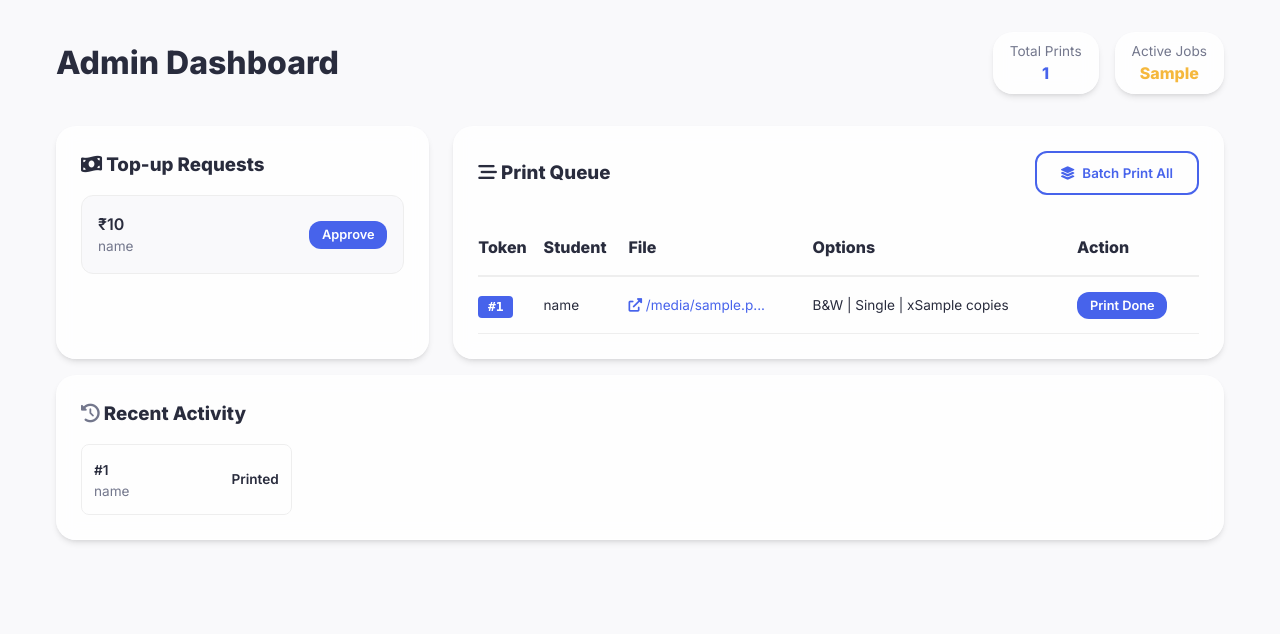
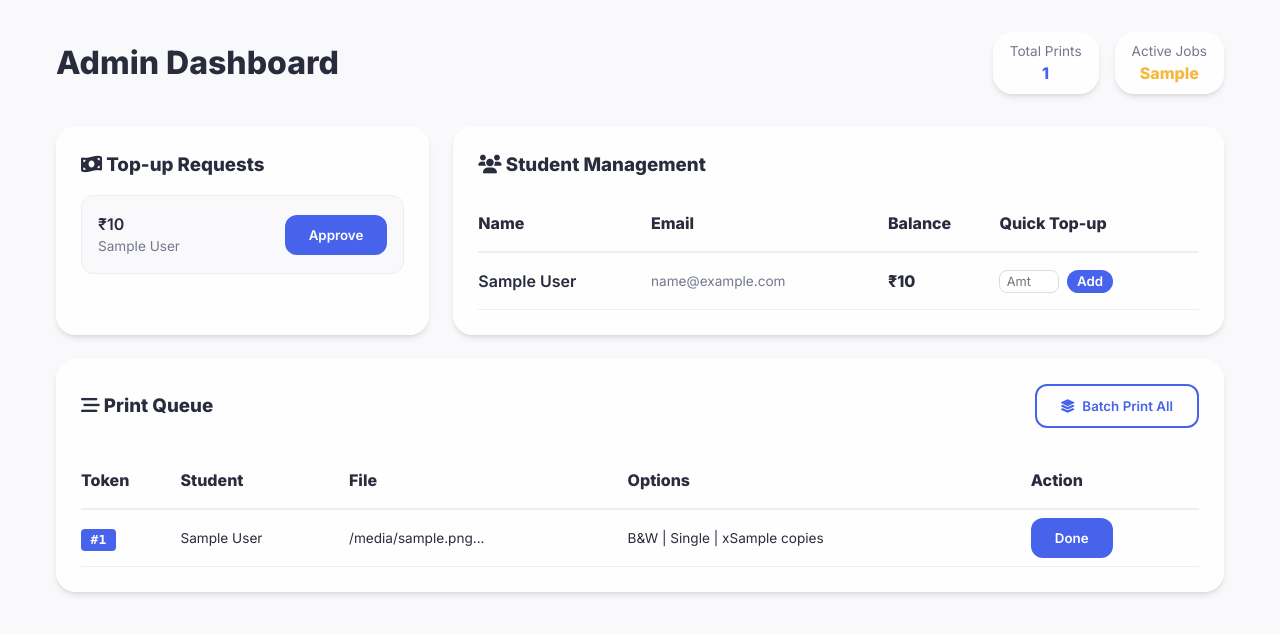
Before and after one commit to theaashaychahande/Printo, a Flask app: template templates/admin/dashboard.html in a window 1280 px wide. Shown: the part 96-730 px from the top of the page. Run offline with Flask 3, Linux system fonts and the light colour scheme; the template is opened without the code that fills it: most values are stand-ins (such as "Sample title", 1, 10 or a date in 2020).

Commit message:
first package pushed

```diff
--- a/app.py
+++ b/app.py
@@ -3,8 +3,11 @@ import secrets
 from flask import Flask, render_template, request, redirect, url_for, flash, jsonify, session
 from flask_login import LoginManager, UserMixin, login_user, logout_user, login_required, current_user
 from werkzeug.utils import secure_filename
+from werkzeug.security import generate_password_hash, check_password_hash
 from supabase import create_client, Client
 from datetime import datetime
+import re
+import uuid
 
 from dotenv import load_dotenv
 
@@ -27,10 +30,11 @@ if not os.path.exists(app.config['UPLOAD_FOLDER']):
 
 # Flask-Login User Model
 class User(UserMixin):
-    def __init__(self, id, email, role):
+    def __init__(self, id, email, role, full_name=None):
         self.id = str(id)
         self.email = email
         self.role = role
+        self.full_name = full_name
 
 login_manager = LoginManager()
 login_manager.login_view = 'login'
@@ -38,15 +42,29 @@ login_manager.init_app(app)
 
 @login_manager.user_loader
 def load_user(user_id):
-    # Retrieve user from profiles table in Supabase
     try:
         response = supabase.table('profiles').select('*').eq('id', user_id).execute()
         if response.data:
             user_data = response.data[0]
-            return User(user_data['id'], user_data['email'], user_data['role'])
+            return User(user_data['id'], user_data['email'], user_data['role'], user_data.get('full_name'))
     except Exception as e:
         print(f"Error loading user: {e}")
     return None
+
+def validate_password(password):
+    """
+    Password requirements:
+    - 8+ characters
+    - One upper case character
+    - One special character
+    """
+    if len(password) < 8:
+        return False, "Password must be at least 8 characters long."
+    if not re.search(r'[A-Z]', password):
+        return False, "Password must contain at least one uppercase letter."
+    if not re.search(r'[!@#$%^&*(),.?":{}|<>]', password):
+        return False, "Password must contain at least one special character."
+    return True, ""
 
 # --- Routes ---
 
@@ -64,52 +82,84 @@ def login():
         email = request.form.get('email', '').strip()
         password = request.form.get('password')
 
-        # Testing Backdoor Bypass
-        test_accounts = {
-            os.getenv('TEST_ADMIN_EMAIL'): os.getenv('TEST_ADMIN_PASSWORD'),
-            os.getenv('TEST_STUDENT_EMAIL'): os.getenv('TEST_STUDENT_PASSWORD')
-        }
+        # Check against profiles (college_email or personal_email or email for legacy/admin)
+        try:
+            # Query profiles for any matching email field
+            query = supabase.table('profiles').select('*')
+            profile_res = query.or_(f"email.eq.{email},college_email.eq.{email},personal_email.eq.{email}").execute()
 
-        if email in test_accounts and password == test_accounts[email]:
-            try:
-                # Directly fetch profile from Supabase
-                profile_res = supabase.table('profiles').select('*').eq('email', email).execute()
-                if profile_res.data:
-                    user_data = profile_res.data[0]
-                    user = User(user_data['id'], user_data['email'], user_data['role'])
+            if profile_res.data:
+                user_data = profile_res.data[0]
+                stored_hash = user_data.get('password_hash')
+
+                # Special bypass for admin account
+                test_accounts = {
+                    os.getenv('TEST_ADMIN_EMAIL'): os.getenv('TEST_ADMIN_PASSWORD')
+                }
+
+                if email in test_accounts and password == test_accounts[email]:
+                    user = User(user_data['id'], user_data['email'], user_data['role'], user_data.get('full_name'))
                     login_user(user)
                     flash(f'Login Successful (Bypass - {user_data["role"]})', 'success')
                     return redirect(url_for('index'))
+
+                # Verify custom password
+                if stored_hash and check_password_hash(stored_hash, password):
+                    user = User(user_data['id'], user_data['email'], user_data['role'], user_data.get('full_name'))
+                    login_user(user)
+                    flash('Login Successful', 'success')
+                    return redirect(url_for('index'))
                 else:
-                    flash('Test account profile not found in Supabase!', 'error')
-            except Exception as e:
-                flash(f'Bypass failed: {str(e)}', 'error')
-            return redirect(url_for('login'))
-
-        # Standard OTP Flow
-        try:
-            res = supabase.auth.sign_in_with_otp({"email": email})
-            session['auth_email'] = email
-            flash('OTP sent to your email! Please check and verify.', 'success')
-            return redirect(url_for('verify_otp'))
+                    flash('Invalid password!', 'error')
+            else:
+                flash('Account not found!', 'error')
         except Exception as e:
-            flash(f'Error sending OTP: {str(e)}', 'error')
+            flash(f'Login failed: {str(e)}', 'error')
 
     return render_template('login.html')
 
 @app.route('/register', methods=['GET', 'POST'])
 def register():
-    # Registration is now the same as login with Supabase OTP
-    # But we can keep it for UI if desired
     if request.method == 'POST':
-        email = request.form.get('email')
+        full_name = request.form.get('full_name')
+        college_email = request.form.get('college_email')
+        personal_email = request.form.get('personal_email')
+        password = request.form.get('password')
+
+        # Validate password
+        is_valid, msg = validate_password(password)
+        if not is_valid:
+            flash(msg, 'error')
+            return redirect(url_for('register'))
+
         try:
-            res = supabase.auth.sign_in_with_otp({"email": email})
-            session['auth_email'] = email
-            flash('OTP sent! Verify to create your account.', 'success')
-            return redirect(url_for('verify_otp'))
+            # Check if user already exists
+            existing = supabase.table('profiles').select('id').or_(f"college_email.eq.{college_email},personal_email.eq.{personal_email}").execute()
+            if existing.data:
+                flash('Email already registered!', 'error')
+                return redirect(url_for('register'))
+
+            # Create user profile
+            user_id = str(uuid.uuid4())
+            profile_data = {
+                "id": user_id,
+                "email": college_email,
+                "full_name": full_name,
+                "college_email": college_email,
+                "personal_email": personal_email,
+                "password_hash": generate_password_hash(password),
+                "role": "student"
+            }
+
+            supabase.table('profiles').insert(profile_data).execute()
+            # Initialize wallet
+            supabase.table('wallets').insert({"user_id": user_id, "balance": 0.0}).execute()
+
+            flash('Registration successful! Please login.', 'success')
+            return redirect(url_for('login'))
         except Exception as e:
-            flash(f'Error: {str(e)}', 'error')
+            app.logger.error(f"Registration Error: {str(e)}")
+            flash(f'Registration failed: {str(e)}', 'error')
 
     return render_template('register.html')
 
@@ -166,7 +216,13 @@ def student_dashboard():
     for job in jobs:
         job['created_at'] = datetime.fromisoformat(job['created_at'].replace('Z', '+00:00'))
 
-    return render_template('student/dashboard.html', balance=balance, jobs=jobs)
+    # Get top-up history
+    history_res = supabase.table('topup_requests').select('*').eq('user_id', current_user.id).order('created_at', desc=True).execute()
+    topup_history = history_res.data
+    for req in topup_history:
+        req['created_at'] = datetime.fromisoformat(req['created_at'].replace('Z', '+00:00'))
+
+    return render_template('student/dashboard.html', balance=balance, jobs=jobs, topup_history=topup_history)
 
 @app.route('/student/topup', methods=['GET', 'POST'])
 @login_required
@@ -248,24 +304,81 @@ def admin_dashboard():
     if current_user.role != 'admin':
         return redirect(url_for('student_dashboard'))
 
-    pending_jobs = supabase.table('print_jobs').select('*, profiles(email)').eq('status', 'queued').order('created_at').execute().data
-    recent_jobs = supabase.table('print_jobs').select('*, profiles(email)').neq('status', 'queued').order('created_at', desc=True).limit(10).execute().data
+    try:
+        # Simplify queries to debug "Searched for a foreign key relationship" issues
+        pending_jobs = supabase.table('print_jobs').select('*').eq('status', 'queued').order('created_at').execute().data
+        recent_jobs = supabase.table('print_jobs').select('*').neq('status', 'queued').order('created_at', desc=True).limit(10).execute().data
 
-    for job in pending_jobs + recent_jobs:
-        job['created_at'] = datetime.fromisoformat(job['created_at'].replace('Z', '+00:00'))
+        # Manually attach emails to avoid JOIN issues if relationships are missing in Postgrest cache
+        for job in pending_jobs + recent_jobs:
+            job['created_at'] = datetime.fromisoformat(job['created_at'].replace('Z', '+00:00'))
+            prof = supabase.table('profiles').select('email, full_name').eq('id', job['user_id']).execute()
+            if prof.data:
+                job['profiles'] = prof.data[0]
+            else:
+                job['profiles'] = {'email': 'Unknown', 'full_name': 'Unknown'}
 
-    topup_requests = supabase.table('topup_requests').select('*, profiles(email)').eq('status', 'pending').execute().data
+        topup_requests = supabase.table('topup_requests').select('*').eq('status', 'pending').execute().data
+        for req in topup_requests:
+            prof = supabase.table('profiles').select('email, full_name').eq('id', req['user_id']).execute()
+            if prof.data:
+                req['profiles'] = prof.data[0]
+            else:
+                req['profiles'] = {'email': 'Unknown', 'full_name': 'Unknown'}
 
-    # Simple count approximations
-    total_prints = supabase.table('print_jobs').select('id', count='exact').execute().count
-    active_tokens = len(pending_jobs)
+        # Get all students and manually attach wallets
+        students_res = supabase.table('profiles').select('*').eq('role', 'student').execute()
+        students = students_res.data
+        for student in students:
+            wallet_res = supabase.table('wallets').select('balance').eq('user_id', student['id']).execute()
+            student['wallets'] = wallet_res.data if wallet_res.data else []
 
-    return render_template('admin/dashboard.html',
-                           pending_jobs=pending_jobs,
-                           recent_jobs=recent_jobs,
-                           topup_requests=topup_requests,
-                           total_prints=total_prints,
-                           active_tokens=active_tokens)
+        total_prints = supabase.table('print_jobs').select('id', count='exact').execute().count
+        active_tokens = len(pending_jobs)
+
+        return render_template('admin/dashboard.html',
+                               pending_jobs=pending_jobs,
+                               recent_jobs=recent_jobs,
+                               topup_requests=topup_requests,
+                               students=students,
+                               total_prints=total_prints,
+                               active_tokens=active_tokens)
+    except Exception as e:
+        app.logger.error(f"Admin Dashboard Error: {str(e)}")
+        flash(f'Dashboard Error: {str(e)}', 'error')
+        return redirect(url_for('index'))
+
+@app.route('/admin/quick_topup', methods=['POST'])
+@login_required
+def quick_topup():
+    if current_user.role != 'admin':
+        return jsonify({'error': 'Unauthorized'}), 403
+
+    user_id = request.form.get('user_id')
+    amount = float(request.form.get('amount', 0))
+
+    try:
+        # 1. Record the top-up in history as approved
+        supabase.table('topup_requests').insert({
+            "user_id": user_id,
+            "amount": amount,
+            "status": "approved"
+        }).execute()
+
+        # 2. Get current balance and update
+        wallet_res = supabase.table('wallets').select('balance').eq('user_id', user_id).execute()
+        if wallet_res.data:
+            current_balance = float(wallet_res.data[0]['balance'])
+            new_balance = current_balance + amount
+            supabase.table('wallets').update({"balance": new_balance}).eq('user_id', user_id).execute()
+            flash(f'Successfully added ₹{amount} to wallet.', 'success')
+        else:
+            flash('Wallet not found for this user.', 'error')
+    except Exception as e:
+        app.logger.error(f"Top-up failed: {str(e)}")
+        flash(f'Top-up failed: {str(e)}', 'error')
+
+    return redirect(url_for('admin_dashboard'))
 
 @app.route('/admin/approve_topup/<int:request_id>', methods=['POST'])
 @login_required
--- a/templates/admin/dashboard.html
+++ b/templates/admin/dashboard.html
@@ -19,7 +19,7 @@
     </div>
 
     <div class="admin-grid">
-        <!-- Top-up Requests -->
+        <!-- Top-up Requests (Existing Flow) -->
         <div class="card glass" style="grid-column: span 1;">
             <h3 class="mb-4"><i class="fas fa-money-bill-wave text-success"></i> Top-up Requests</h3>
             {% if topup_requests %}
@@ -29,13 +29,11 @@
                     style="display: flex; justify-content: space-between; align-items: center; padding: 1rem; border: 1px solid #eee; border-radius: var(--radius-md); background: var(--bg);">
                     <div>
                         <p style="font-weight: 600;">₹{{ req['amount'] }}</p>
-                        <p class="text-sm text-light">{{ req['profiles']['email'].split('@')[0] }}</p>
+                        <p class="text-sm text-light">{{ req['profiles']['full_name'] or
+                            req['profiles']['email'].split('@')[0] }}</p>
                     </div>
                     <form action="{{ url_for('approve_topup', request_id=req['id']) }}" method="POST">
-                        <button type="submit" class="btn btn-primary btn-sm"
-                            style="padding: 0.4rem 0.8rem; font-size: 0.8rem;">
-                            Approve
-                        </button>
+                        <button type="submit" class="btn btn-primary btn-sm">Approve</button>
                     </form>
                 </div>
                 {% endfor %}
@@ -45,8 +43,49 @@
             {% endif %}
         </div>
 
+        <!-- Student Management (New Quick Top-up) -->
+        <div class="card glass" style="grid-column: span 2;">
+            <h3 class="mb-4"><i class="fas fa-users text-primary"></i> Student Management</h3>
+            {% if students %}
+            <div style="overflow-x: auto;">
+                <table style="width: 100%; border-collapse: collapse;">
+                    <thead>
+                        <tr style="text-align: left; border-bottom: 2px solid #eee;">
+                            <th style="padding: 1rem 0;">Name</th>
+                            <th>Email</th>
+                            <th>Balance</th>
+                            <th>Quick Top-up</th>
+                        </tr>
+                    </thead>
+                    <tbody>
+                        {% for student in students %}
+                        <tr style="border-bottom: 1px solid #eee;">
+                            <td style="padding: 1rem 0; font-weight: 600;">{{ student['full_name'] or 'N/A' }}</td>
+                            <td class="text-sm text-light">{{ student['email'] }}</td>
+                            <td style="font-weight: 700;">₹{{ student['wallets'][0]['balance'] if student['wallets']
+                                else '0.00' }}</td>
+                            <td>
+                                <form action="{{ url_for('quick_topup') }}" method="POST"
+                                    style="display: flex; gap: 0.5rem;">
+                                    <input type="hidden" name="user_id" value="{{ student['id'] }}">
+                                    <input type="number" name="amount" placeholder="Amt" step="1" min="1" required
+                                        style="width: 60px; padding: 0.2rem 0.4rem; font-size: 0.8rem;">
+                                    <button type="submit" class="btn btn-primary btn-sm"
+                                        style="padding: 0.2rem 0.6rem;">Add</button>
+                                </form>
+                            </td>
+                        </tr>
+                        {% endfor %}
+                    </tbody>
+                </table>
+            </div>
+            {% else %}
+            <p class="text-center text-light py-4">No students registered yet.</p>
+            {% endif %}
+        </div>
+
         <!-- Print Queue -->
-        <div class="card glass" style="grid-column: span 2;">
+        <div class="card glass" style="grid-column: span 3;">
             <div style="display: flex; justify-content: space-between; align-items: center; margin-bottom: 1.5rem;">
                 <h3><i class="fas fa-stream text-primary"></i> Print Queue</h3>
                 {% if pending_jobs %}
@@ -79,13 +118,9 @@
                                     #{{ job['token_number'] }}
                                 </span>
                             </td>
-                            <td class="text-sm">{{ job['profiles']['email'].split('@')[0] }}</td>
-                            <td class="text-sm">
-                                <a href="{{ url_for('static', filename='../' + job['file_path']) }}" target="_blank"
-                                    style="color: var(--primary); text-decoration: none;">
-                                    <i class="fas fa-external-link-alt"></i> {{ job['filename'][:15] }}...
-                                </a>
-                            </td>
+                            <td class="text-sm">{{ job['profiles']['full_name'] or
+                                job['profiles']['email'].split('@')[0] }}</td>
+                            <td class="text-sm">{{ job['filename'][:20] }}...</td>
                             <td class="text-sm">
                                 {{ 'Color' if job['options']['color'] == 'color' else 'B&W' }} |
                                 {{ 'Double' if job['options']['sides'] == 'double' else 'Single' }} |
@@ -93,10 +128,7 @@
                             </td>
                             <td>
                                 <form action="{{ url_for('complete_job', job_id=job['id']) }}" method="POST">
-                                    <button type="submit" class="btn btn-primary btn-sm"
-                                        style="padding: 0.4rem 0.8rem; font-size: 0.8rem;">
-                                        Print Done
-                                    </button>
+                                    <button type="submit" class="btn btn-primary btn-sm">Done</button>
                                 </form>
                             </td>
                         </tr>
@@ -109,22 +141,5 @@
             {% endif %}
         </div>
     </div>
-
-    <!-- Recent History -->
-    <div class="card glass mt-4">
-        <h3 class="mb-4"><i class="fas fa-history text-light"></i> Recent Activity</h3>
-        <div style="display: grid; grid-template-columns: repeat(auto-fill, minmax(200px, 1fr)); gap: 1rem;">
-            {% for job in recent_jobs %}
-            <div
-                style="padding: 0.75rem; border: 1px solid #eee; border-radius: var(--radius-sm); display: flex; justify-content: space-between; align-items: center;">
-                <div>
-                    <span class="text-sm" style="font-weight: 600;">#{{ job['token_number'] }}</span>
-                    <p class="text-sm text-light">{{ job['profiles']['email'].split('@')[0] }}</p>
-                </div>
-                <span class="text-sm text-success" style="font-weight: 600;">Printed</span>
-            </div>
-            {% endfor %}
-        </div>
-    </div>
 </div>
 {% endblock %}
```
Also changed, not shown: templates/login.html (+4 -5 lines), templates/register.html (+21 -4 lines), templates/student/dashboard.html (+36 -2 lines), templates/verify.html (deleted, +0 -26 lines), 1 other file.
